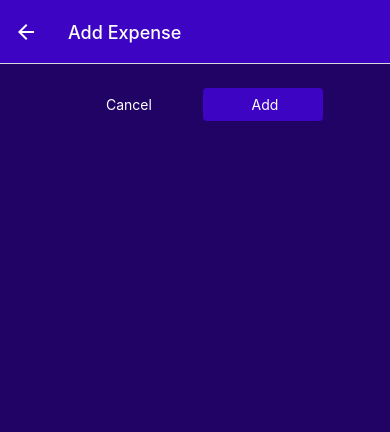
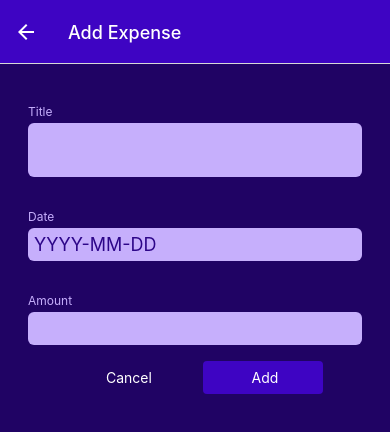
Before and after one commit to BINAH25/react-native-project, a React Native app in the folder expense_tracker/: screen /ManageExpense in a window 390 px wide. Shown: the top 432 px of the page. Built offline with nearby package versions, Linux system fonts and the light colour scheme.

Commit message:
custom button added

```diff
--- /dev/null
+++ b/expense_tracker/components/form/ExpenseForm.jsx
@@ -0,0 +1,43 @@
+import React from 'react'
+import { View } from 'react-native'
+import Input from './Input'
+
+const ExpenseForm = () => {
+
+    const handleTitleChange = ()=>{
+    }
+
+    const handleDateChange = ()=>{
+    }
+
+    const handleAmountChange = ()=>{
+    }
+
+  return (
+    <View>
+        <Input
+        label="Title"
+        textInputConfig={{
+            multiline:true,
+            onChangeText:handleTitleChange,
+        }}
+        />
+        <Input
+        label="Date"
+        textInputConfig={{
+            placeholder:'YYYY-MM-DD',
+            maxLength:10,
+            onChangeText:handleDateChange,
+            keyboardType:'number-pad'
+        }}/>
+        <Input
+        label="Amount"
+        textInputConfig={{
+            keyboardType:'decimal-pad',
+            onChangeText:handleAmountChange,
+        }}/>
+    </View>
+  )
+}
+
+export default ExpenseForm
--- /dev/null
+++ b/expense_tracker/components/form/Input.jsx
@@ -0,0 +1,33 @@
+import React from 'react'
+import { StyleSheet,View, TextInput, Text } from 'react-native'
+import { GlobalStyles } from '../../constants/styles'
+
+const Input = ({label, textInputConfig}) => {
+  return (
+    <View style={styles.container}>
+        <Text style={styles.label}>{label}</Text>
+        <TextInput style={styles.input} {...textInputConfig}/>
+    </View>
+  )
+}
+
+export default Input
+
+const styles = StyleSheet.create({
+    container: {
+        marginHorizontal:4,
+        marginVertical:16
+    },
+    label:{
+        color: GlobalStyles.colors.primary100,
+        fontSize:12,
+        marginBottom:4
+    },
+    input:{
+        backgroundColor: GlobalStyles.colors.primary100,
+        color: GlobalStyles.colors.primary700,
+        padding:6,
+        fontSize:18,
+        borderRadius:6
+    }
+  });
--- a/expense_tracker/screens/ManageExpenses/ManageExpenses.jsx
+++ b/expense_tracker/screens/ManageExpenses/ManageExpenses.jsx
@@ -3,6 +3,7 @@
 import IconButton from '../../components/button/IconButton'
 import { GlobalStyles } from '../../constants/styles'
 import Button from '../../components/button/Button'
+import ExpenseForm from '../../components/form/ExpenseForm'
 
 const ManageExpenses = ({route, navigation}) => {
   const expenseId = route.params?.expenseId
@@ -28,6 +29,7 @@
 
   return (
     <View style={styles.container}>
+    <ExpenseForm/>
     <View style={styles.buttons}>
       <Button style={styles.button} mode='flat' onPress={handleCancel}> Cancel</Button>
       <Button  style={styles.button} onPress={handleConfirm}> {isEditing ? "Update" : "Add"}</Button>
```
